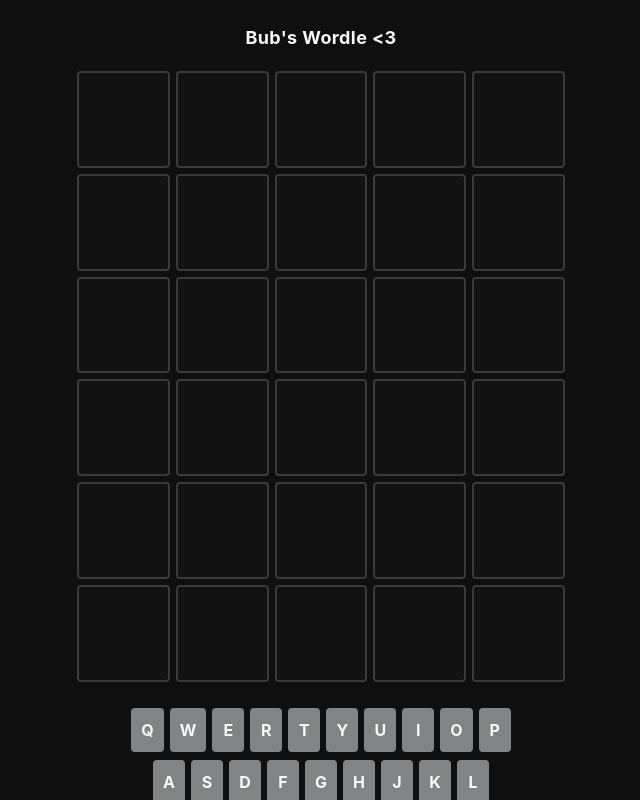
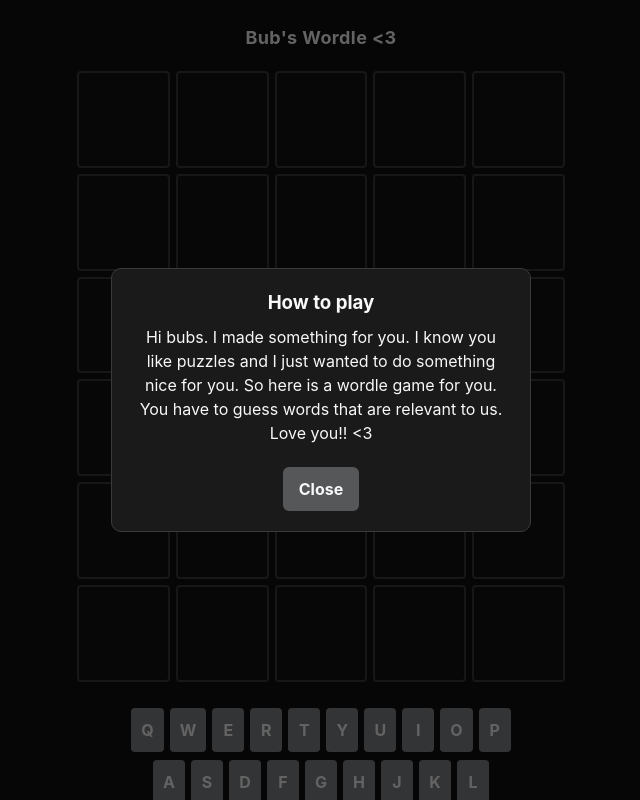
Before and after one commit to PratikHotchandani22/wordle, a React (Vite) app: page / in a window 1280 px wide. Shown: the top 800 px of the page, without its empty margins (319-959 px from the left). Built offline with nearby package versions, Linux system fonts and the light colour scheme.

Commit message:
popup for how to play

```diff
--- a/src/App.css
+++ b/src/App.css
@@ -215,6 +215,17 @@
   margin: 0 0 16px;
 }
 
+.primary {
+  margin-top: 12px;
+  padding: 10px 16px;
+  border-radius: 6px;
+  border: none;
+  background: #565758;
+  color: #f8f8f9;
+  font-weight: 700;
+  cursor: pointer;
+}
+
 @media (max-width: 720px) {
   #root {
     padding: 14px 10px 28px;
--- a/src/App.tsx
+++ b/src/App.tsx
@@ -37,6 +37,7 @@
   const [currentGuess, setCurrentGuess] = useState('');
   const [error, setError] = useState('');
   const [showModal, setShowModal] = useState(initialState.status !== 'in_progress');
+  const [showWelcome, setShowWelcome] = useState(true);
 
   useEffect(() => {
     saveGameState(storageKey, { guesses, status });
@@ -184,6 +185,19 @@
         message={modalMessage}
         note={puzzleResult.puzzle?.note}
       />
+
+      <Modal
+        open={showWelcome}
+        onClose={() => setShowWelcome(false)}
+        title="How to play"
+        message={
+          <>
+            Hi bubs. I made something for you. I know you like puzzles and I just wanted to do
+            something nice for you. So here is a wordle game for you. You have to guess words that
+            are relevant to us. Love you!! &lt;3
+          </>
+        }
+      />
     </div>
   );
 };
--- a/src/components/Modal.tsx
+++ b/src/components/Modal.tsx
@@ -1,6 +1,8 @@
+import type { ReactNode } from 'react';
+
 type Props = {
   title: string;
-  message: string;
+  message: ReactNode;
   note?: string;
   onClose: () => void;
   open: boolean;
--- a/src/data/words.ts
+++ b/src/data/words.ts
@@ -5,5 +5,5 @@
 export const MAX_GUESSES = 6;
 
 export const LOVE_WORDS: LoveWord[] = [
-  { word: 'PIMPI', note: 'Your laugh makes every day brighter.' }
+  { word: 'PIMPI', note: 'i hope tera lip wala pimpi chale jaye jaldiiii <3' }
 ];
```
